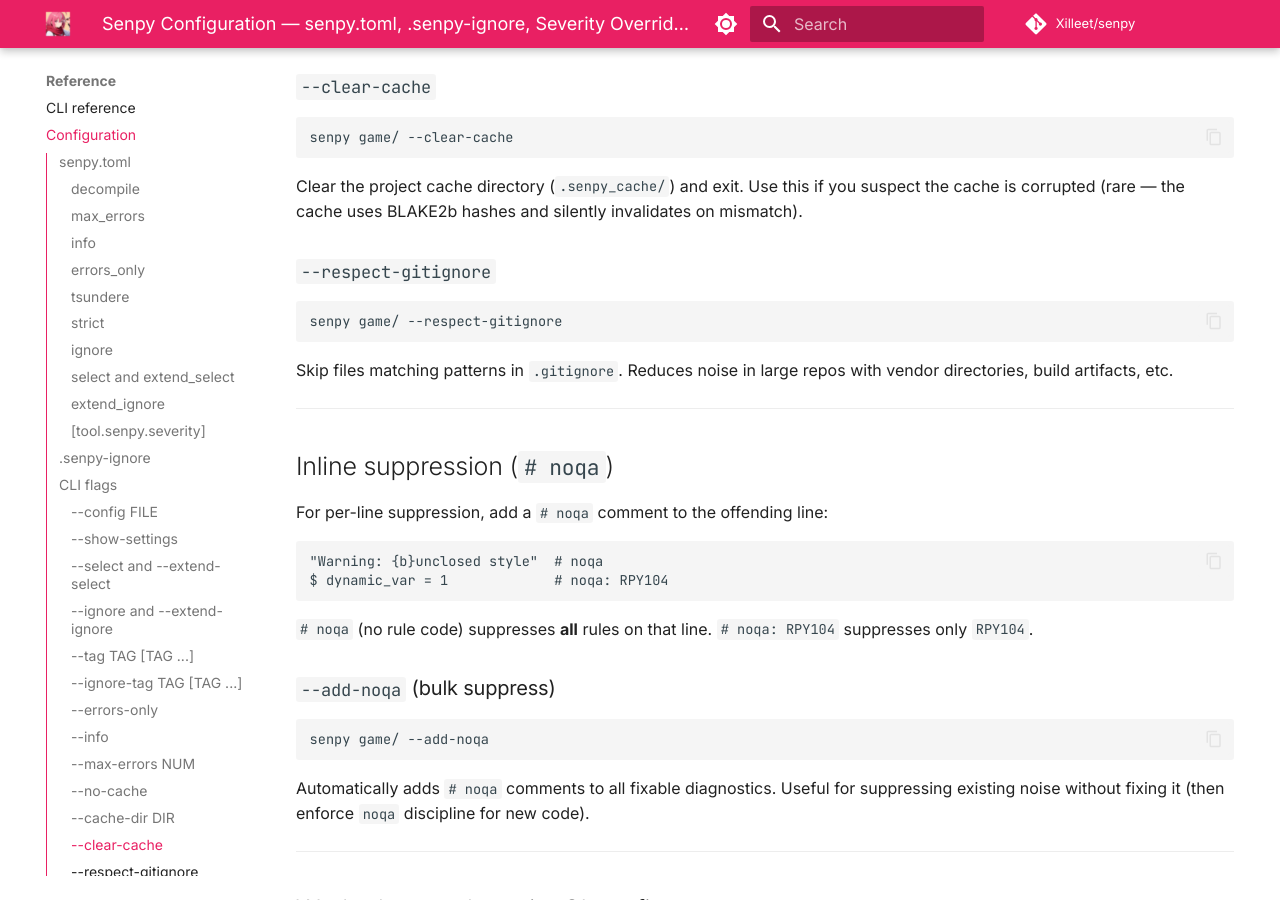
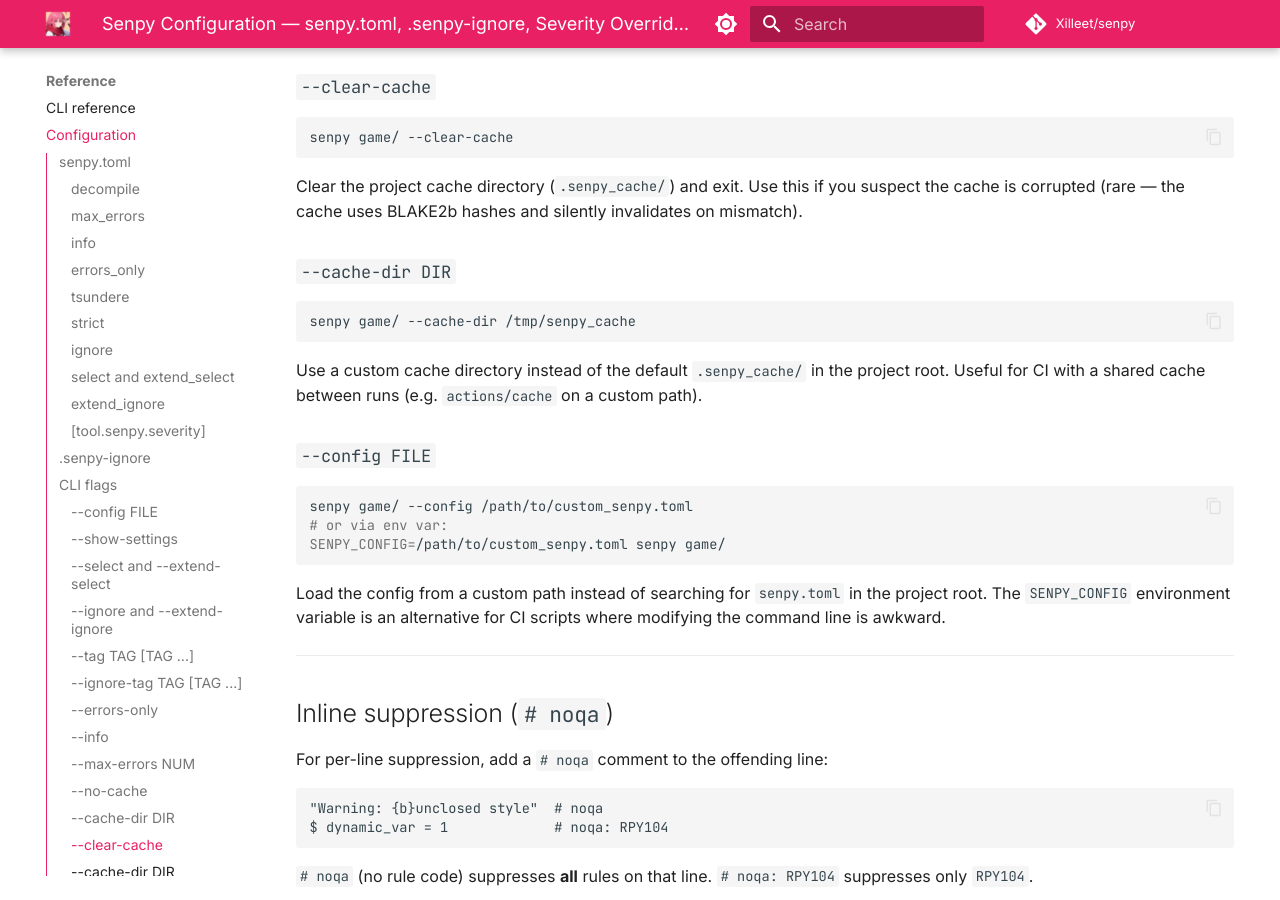
Before and after one commit to Xilleet/senpy, an MkDocs documentation site: the page built from docs/configuration.md, in a window 1280 px wide and 900 px high, scrolled down 8000 px. Built offline with MkDocs 1.6.1 and Material for MkDocs 9.7.7, drawn with Linux system fonts in a browser that asks for light colours; comment, search, counter and statistics services are not loaded; the version menu is left out.

Commit message:
fix(cli): wire --cache-dir and --config, remove --statistics and --respect-gitignore

````diff
--- a/docs/configuration.md
+++ b/docs/configuration.md
@@ -415,14 +415,27 @@ Clear the project cache directory (`.senpy_cache/`) and exit. Use
 this if you suspect the cache is corrupted (rare — the cache uses
 BLAKE2b hashes and silently invalidates on mismatch).
 
-### `--respect-gitignore`
+### `--cache-dir DIR`
 
 ```bash
-senpy game/ --respect-gitignore
+senpy game/ --cache-dir /tmp/senpy_cache
 ```
 
-Skip files matching patterns in `.gitignore`. Reduces noise in large
-repos with vendor directories, build artifacts, etc.
+Use a custom cache directory instead of the default `.senpy_cache/` in
+the project root. Useful for CI with a shared cache between runs (e.g.
+`actions/cache` on a custom path).
+
+### `--config FILE`
+
+```bash
+senpy game/ --config /path/to/custom_senpy.toml
+# or via env var:
+SENPY_CONFIG=/path/to/custom_senpy.toml senpy game/
+```
+
+Load the config from a custom path instead of searching for `senpy.toml`
+in the project root. The `SENPY_CONFIG` environment variable is an
+alternative for CI scripts where modifying the command line is awkward.
 
 ---
 
--- a/docs/renpy-error-checker.md
+++ b/docs/renpy-error-checker.md
@@ -283,4 +283,4 @@ logic, and merge into your project.
 - [**Configuration**](configuration.md) — how to silence noisy rules,
   promote warnings to errors, and use `strict` mode in CI.
 - [**CLI reference**](cli-reference.md) — every flag, including
-  `--traceback`, `--defaults`, `--fix`, `--statistics`.
+  `--traceback`, `--defaults`, `--fix`, `--cache-dir`, `--config`.
````
Also changed, not shown: CHANGELOG.md (+28 -0 lines), docs/cli-reference.md (+6 -4 lines), docs/renpy-github-actions.md (+7 -5 lines), 6 other files.
